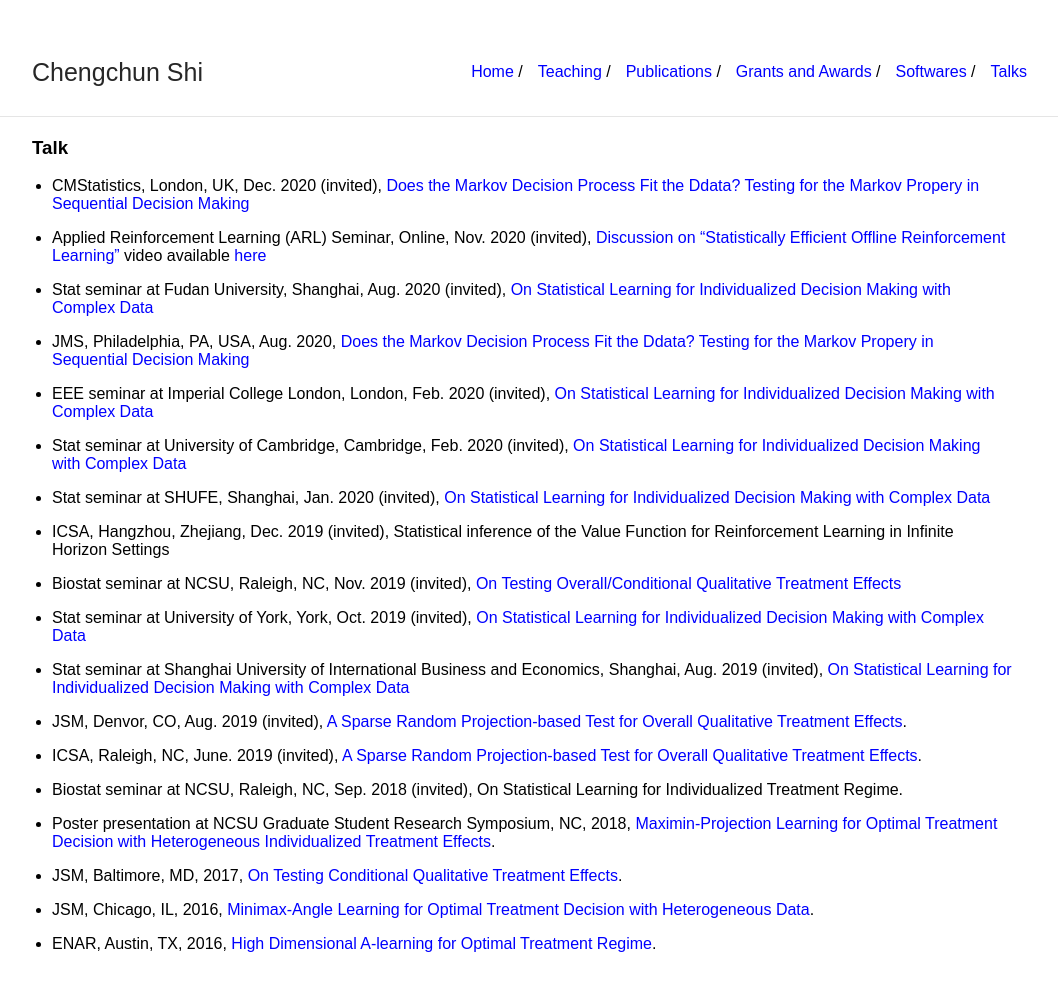
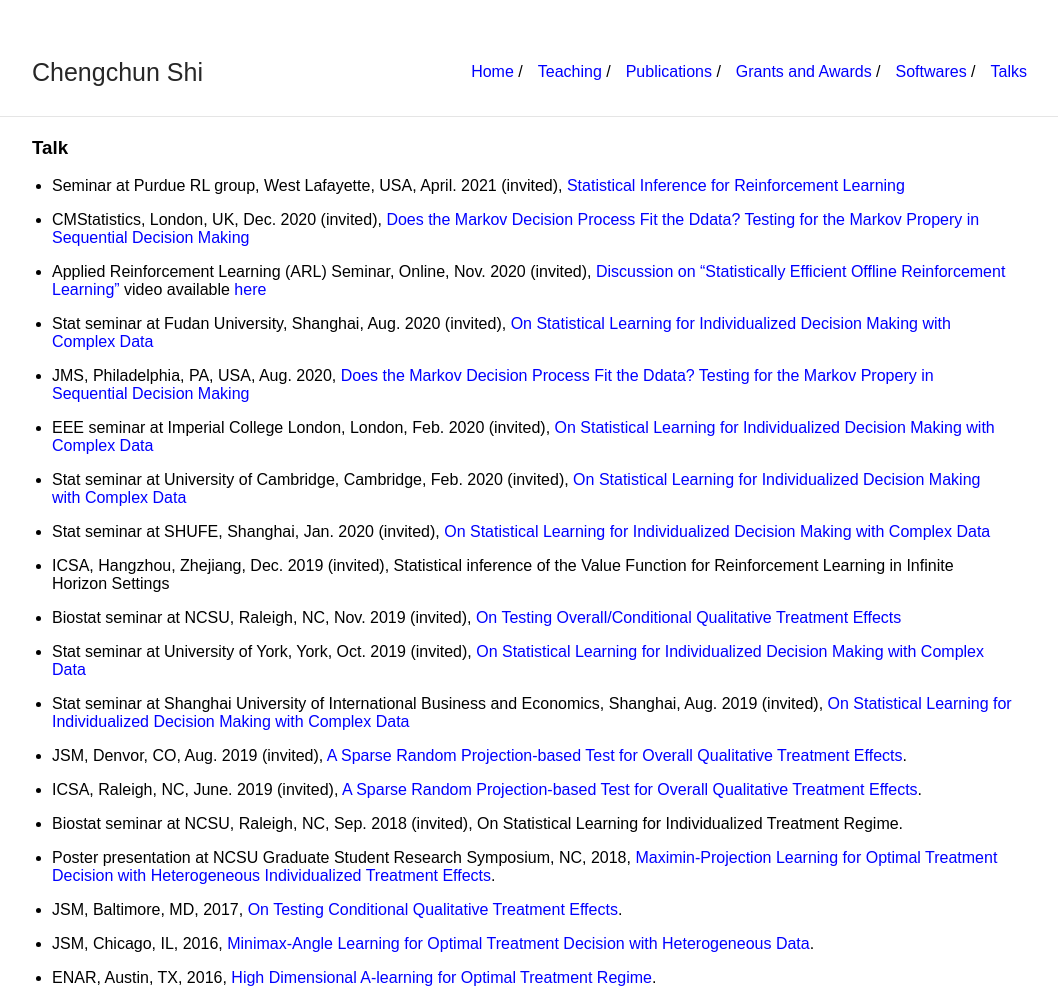
Before and after one commit to callmespring/callmespring.github.io, a Jekyll site: the page built from talk.md, in a window 1280 px wide. Shown: the whole page, without its empty margins (108-1166 px from the left). Built offline with Jekyll 4.4.1, drawn with Linux system fonts in a browser that asks for light colours; before the commit the page ends 953 px from its top, so only the background shows below that.

Commit message:
Update talk.md

```diff
--- a/talk.md
+++ b/talk.md
@@ -4,6 +4,8 @@
 ---
 
 ### Talk
+
+* Seminar at Purdue RL group, West Lafayette, USA, April. 2021 (invited), [Statistical Inference for Reinforcement Learning](./slides/slides_long.pdf)
 
 * CMStatistics, London, UK, Dec. 2020 (invited), [Does the Markov Decision Process Fit the Ddata? Testing for the Markov Propery in Sequential Decision Making](./slides/slides.pdf)
 
```
